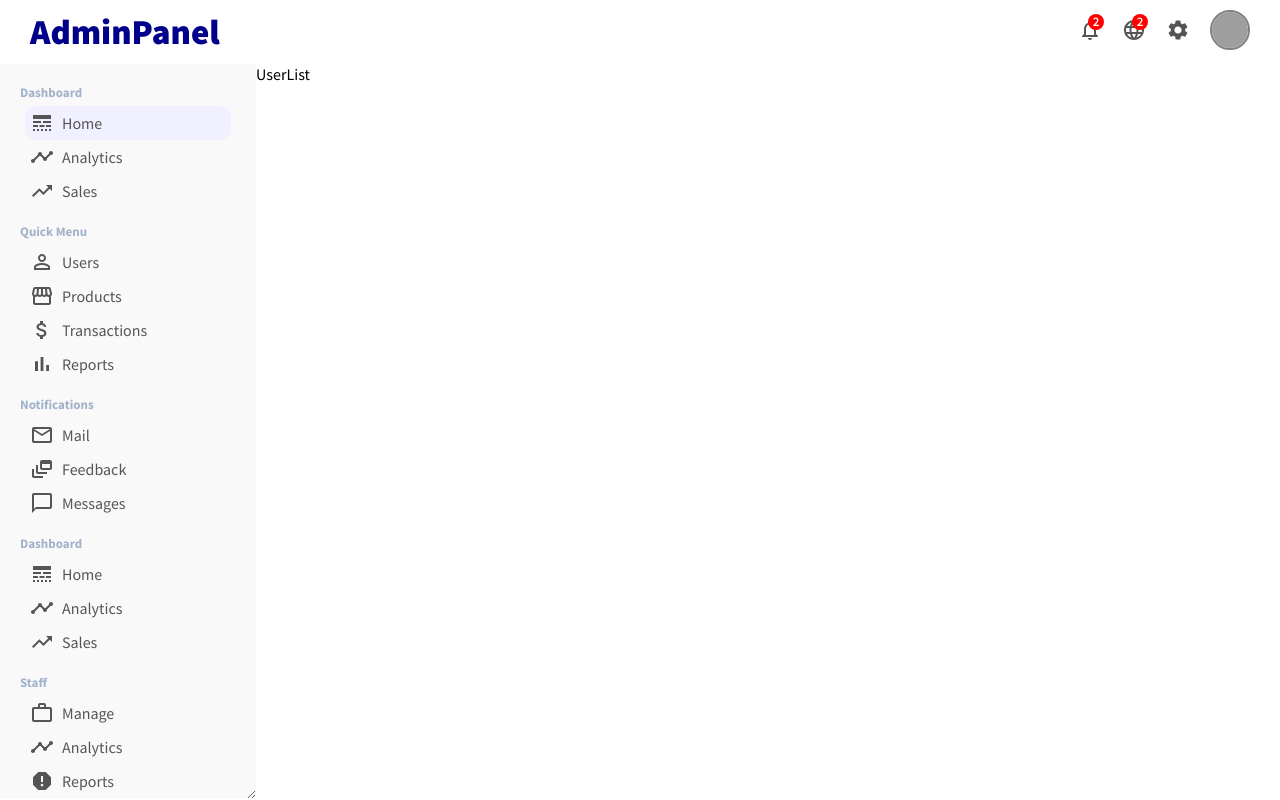
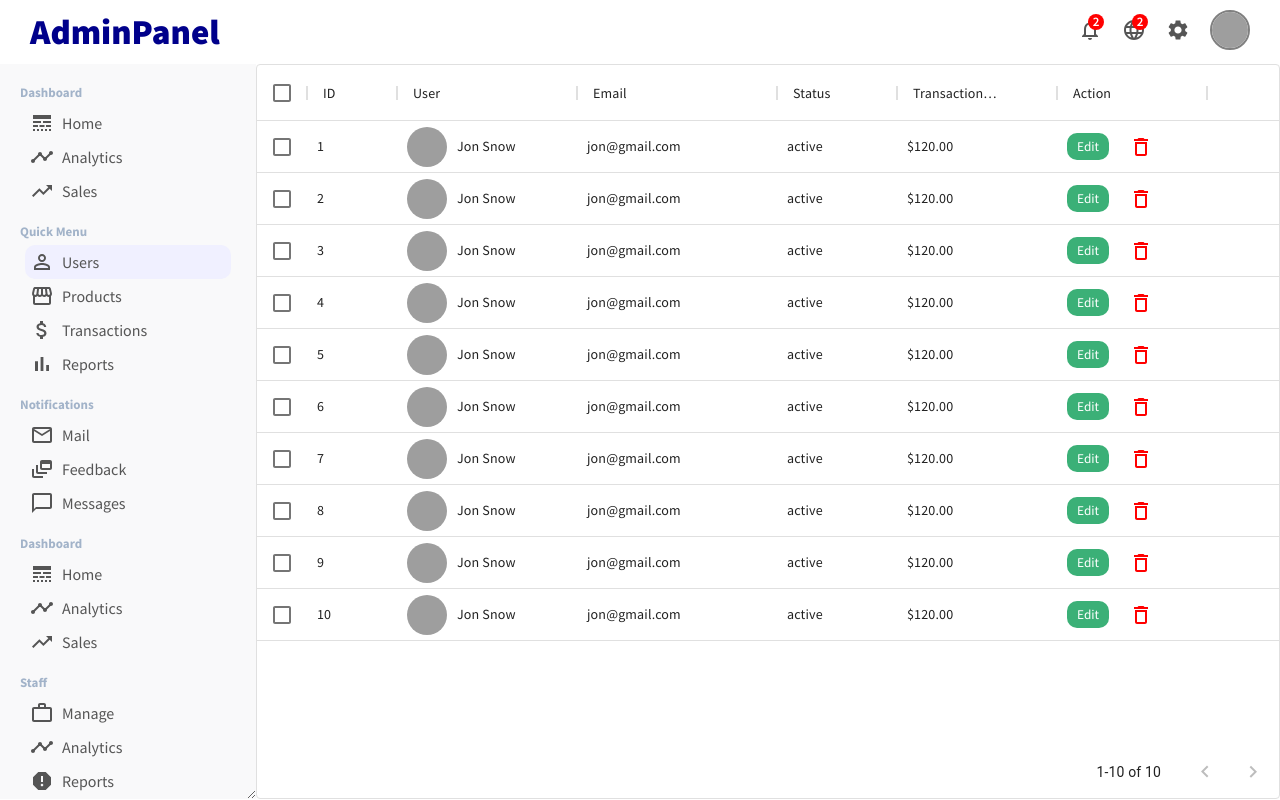
Before and after one commit to noiceee/admin-dashboard, a React (Create React App) app: page /users in a window 1280 px wide. Built offline with nearby package versions, Linux system fonts and the light colour scheme; grey boxes are pictures that could not be loaded.

Commit message:
Fixed bug, added User page

```diff
--- a/package.json
+++ b/package.json
@@ -4,6 +4,7 @@
   "private": true,
   "dependencies": {
     "@material-ui/core": "^4.12.3",
+    "@material-ui/data-grid": "^4.0.0-alpha.37",
     "@material-ui/icons": "^4.11.2",
     "@testing-library/jest-dom": "^5.16.1",
     "@testing-library/react": "^12.1.2",
--- a/src/App.jsx
+++ b/src/App.jsx
@@ -4,17 +4,20 @@ import './app.scss';
 import Home from "./pages/home/Home";
 import { Routes, Route} from "react-router-dom";
 import UserList from "./pages/userList/UserList";
+import User from "./pages/user/User";
+import { useState } from "react";
 
 function App() {
-  let activePage = 'home';
+  const [activePage, setActivePage] = useState('home');
   return (
     <div>
       <TopBar />
       <div className="container">
-        <SideBar activePage={activePage}/>
+        <SideBar activePage={activePage} setActivePage = {setActivePage}/>
         <Routes>
-          <Route path="/users" element={<UserList />} />
-          <Route path="/" element={<Home />} />
+          <Route path="/" element={<Home setActivePage = {setActivePage}/>} />
+          <Route path="/users" element={<UserList setActivePage = {setActivePage}/>} />
+          <Route path="/user/:userid" element={<User/>} />
         </Routes>
       </div>
     </div>
--- a/src/components/sidebar/SideBar.jsx
+++ b/src/components/sidebar/SideBar.jsx
@@ -18,7 +18,7 @@ import { Link } from "react-router-dom";
 // import interact from
 // 'https://cdn.interactjs.io/v1.10.11/interactjs/index.js'
 
-export default function SideBar({activePage}) {
+export default function SideBar({activePage, setActivePage}) {
   return (
     <div className="sidebar">
       <div className="sidebar-wrapper">
@@ -26,7 +26,7 @@ export default function SideBar({activePage}) {
           <h3 className="sidebar-title">Dashboard</h3>
           <ul className="sidebar-list">
             <Link to='/'>
-              <li className= {`sidebar-list-item ${activePage == 'home' ? 'active': null}`} >
+              <li className= {`sidebar-list-item ${activePage == 'home' ? 'active': null}`} onClick={()=>setActivePage('home')} >
                 <LineStyle className="sidebar-icon" />
                 Home
               </li>
@@ -46,7 +46,7 @@ export default function SideBar({activePage}) {
           <h3 className="sidebar-title">Quick Menu</h3>
           <ul className="sidebar-list">
             <Link to="/users">
-              <li className="sidebar-list-item">
+              <li className= {`sidebar-list-item ${activePage == 'users' ? 'active': null}`} onClick={()=>setActivePage('users')}>
                 <PermIdentity className="sidebar-icon" />
                 Users
               </li>
--- a/src/components/widgetLg/widgetlg.scss
+++ b/src/components/widgetLg/widgetlg.scss
@@ -1,5 +1,6 @@
 .widgetlg {
   flex: 2;
+  height: fit-content;
   padding: 30px;
   border-radius: 10px;
   box-shadow: rgba(99, 99, 99, 0.2) 0px 2px 8px 0px;
--- a/src/dummyData.js
+++ b/src/dummyData.js
@@ -48,3 +48,178 @@ export const userData = [
     "Active User": 3000,
   },
 ];
+export const userRows = [
+  {
+    id: 1,
+    username: "Jon Snow",
+    avatar:
+      "https://preview.redd.it/7q6vng58tlt71.jpg?width=736&format=pjpg&auto=webp&s=a71d5e5fe3fdb153d1308d80a333edd31bfd4e42",
+    email: "jon@gmail.com",
+    status: "active",
+    transaction: "$120.00",
+  },
+  {
+    id: 2,
+    username: "Jon Snow",
+    avatar:
+      "https://images.pexels.com/photos/1152994/pexels-photo-1152994.jpeg?auto=compress&cs=tinysrgb&dpr=2&w=500",
+    email: "jon@gmail.com",
+    status: "active",
+    transaction: "$120.00",
+  },
+  {
+    id: 3,
+    username: "Jon Snow",
+    avatar:
+      "https://preview.redd.it/7q6vng58tlt71.jpg?width=736&format=pjpg&auto=webp&s=a71d5e5fe3fdb153d1308d80a333edd31bfd4e42",
+    email: "jon@gmail.com",
+    status: "active",
+    transaction: "$120.00",
+  },
+  {
+    id: 4,
+    username: "Jon Snow",
+    avatar:
+      "https://images.pexels.com/photos/1152994/pexels-photo-1152994.jpeg?auto=compress&cs=tinysrgb&dpr=2&w=500",
+    email: "jon@gmail.com",
+    status: "active",
+    transaction: "$120.00",
+  },
+  {
+    id: 5,
+    username: "Jon Snow",
+    avatar:
+      "https://preview.redd.it/7q6vng58tlt71.jpg?width=736&format=pjpg&auto=webp&s=a71d5e5fe3fdb153d1308d80a333edd31bfd4e42",
+    email: "jon@gmail.com",
+    status: "active",
+    transaction: "$120.00",
+  },
+  {
+    id: 6,
+    username: "Jon Snow",
+    avatar:
+      "https://preview.redd.it/7q6vng58tlt71.jpg?width=736&format=pjpg&auto=webp&s=a71d5e5fe3fdb153d1308d80a333edd31bfd4e42",
+    email: "jon@gmail.com",
+    status: "active",
+    transaction: "$120.00",
+  },
+  {
+    id: 7,
+    username: "Jon Snow",
+    avatar:
+      "https://images.pexels.com/photos/1152994/pexels-photo-1152994.jpeg?auto=compress&cs=tinysrgb&dpr=2&w=500",
+    email: "jon@gmail.com",
+    status: "active",
+    transaction: "$120.00",
+  },
+  {
+    id: 8,
+    username: "Jon Snow",
+    avatar:
+      "https://preview.redd.it/7q6vng58tlt71.jpg?width=736&format=pjpg&auto=webp&s=a71d5e5fe3fdb153d1308d80a333edd31bfd4e42",
+    email: "jon@gmail.com",
+    status: "active",
+    transaction: "$120.00",
+  },
+  {
+    id: 9,
+    username: "Jon Snow",
+    avatar:
+      "https://images.pexels.com/photos/1152994/pexels-photo-1152994.jpeg?auto=compress&cs=tinysrgb&dpr=2&w=500",
+    email: "jon@gmail.com",
+    status: "active",
+    transaction: "$120.00",
+  },
+  {
+    id: 10,
+    username: "Jon Snow",
+    avatar:
+      "https://preview.redd.it/7q6vng58tlt71.jpg?width=736&format=pjpg&auto=webp&s=a71d5e5fe3fdb153d1308d80a333edd31bfd4e42",
+    email: "jon@gmail.com",
+    status: "active",
+    transaction: "$120.00",
+  },
+];
+
+export const productRows = [
+  {
+    id: 1,
+    name: "Apple Airpods",
+    img: "https://images.pexels.com/photos/7156886/pexels-photo-7156886.jpeg?auto=compress&cs=tinysrgb&dpr=2&w=500",
+    stock: 123,
+    status: "active",
+    price: "$120.00",
+  },
+  {
+    id: 2,
+    name: "Apple Airpods",
+    img: "https://images.pexels.com/photos/7156886/pexels-photo-7156886.jpeg?auto=compress&cs=tinysrgb&dpr=2&w=500",
+    stock: 123,
+    status: "active",
+    price: "$120.00",
+  },
+  {
+    id: 3,
+    name: "Apple Airpods",
+    img: "https://images.pexels.com/photos/7156886/pexels-photo-7156886.jpeg?auto=compress&cs=tinysrgb&dpr=2&w=500",
+    stock: 123,
+    status: "active",
+    price: "$120.00",
+  },
+  {
+    id: 4,
+    name: "Apple Airpods",
+    img: "https://images.pexels.com/photos/7156886/pexels-photo-7156886.jpeg?auto=compress&cs=tinysrgb&dpr=2&w=500",
+    stock: 123,
+    status: "active",
+    price: "$120.00",
+  },
+  {
+    id: 5,
+    name: "Apple Airpods",
+    img: "https://images.pexels.com/photos/7156886/pexels-photo-7156886.jpeg?auto=compress&cs=tinysrgb&dpr=2&w=500",
+    stock: 123,
+    status: "active",
+    price: "$120.00",
+  },
+  {
+    id: 6,
+    name: "Apple Airpods",
+    img: "https://images.pexels.com/photos/7156886/pexels-photo-7156886.jpeg?auto=compress&cs=tinysrgb&dpr=2&w=500",
+    stock: 123,
+    status: "active",
+    price: "$120.00",
+  },
+  {
+    id: 7,
+    name: "Apple Airpods",
+    img: "https://images.pexels.com/photos/7156886/pexels-photo-7156886.jpeg?auto=compress&cs=tinysrgb&dpr=2&w=500",
+    stock: 123,
+    status: "active",
+    price: "$120.00",
+  },
+  {
+    id: 8,
+    name: "Apple Airpods",
+    img: "https://images.pexels.com/photos/7156886/pexels-photo-7156886.jpeg?auto=compress&cs=tinysrgb&dpr=2&w=500",
+    stock: 123,
+    status: "active",
+    price: "$120.00",
+  },
+  {
+    id: 9,
+    name: "Apple Airpods",
+    img: "https://images.pexels.com/photos/7156886/pexels-photo-7156886.jpeg?auto=compress&cs=tinysrgb&dpr=2&w=500",
+    stock: 123,
+    status: "active",
+    price: "$120.00",
+  },
+  {
+    id: 10,
+    name: "Apple Airpods",
+    img: "https://images.pexels.com/photos/7156886/pexels-photo-7156886.jpeg?auto=compress&cs=tinysrgb&dpr=2&w=500",
+    stock: 123,
+    status: "active",
+    price: "$120.00",
+  },
+];
--- a/src/pages/home/Home.jsx
+++ b/src/pages/home/Home.jsx
@@ -6,7 +6,8 @@ import {userData} from '../../dummyData';
 import WidgetSm from '../../components/widgetSm/WidgetSm';
 import WidgetLg from '../../components/widgetLg/WidgetLg';
 
-export default function Home() {
+export default function Home({setActivePage}) {
+  setActivePage('home');
   return <div className='home'>
       <FeaturedInfo />
       <Chart
--- /dev/null
+++ b/src/pages/user/User.jsx
@@ -0,0 +1,7 @@
+import './user.scss';
+
+export default function User() {
+  return (
+    <div className='user'>User</div>
+  )
+}
--- /dev/null
+++ b/src/pages/user/user.scss
@@ -0,0 +1,3 @@
+.user{
+    flex: 4;
+}
--- a/src/pages/userList/UserList.jsx
+++ b/src/pages/userList/UserList.jsx
@@ -1,9 +1,81 @@
-import './userlist.scss';
+import { DataGrid } from "@material-ui/data-grid";
+import "./userlist.scss";
+import { userRows as rows } from "../../dummyData";
+import { DeleteOutline } from "@material-ui/icons";
+import { Link } from "react-router-dom";
+import { useState } from "react";
 
-export default function(){
-    return (
-        <div className="UserList">
-            UserList
-        </div>
-    )
+export default function UserList({setActivePage}) {
+  const [userRows, setUserRows] = useState(rows);
+  setActivePage('users');
+  const handleDelete = (id) => {
+    setUserRows((prevState) => prevState.filter((row) => row.id !== id));
+  };
+  const columns = [
+    {
+      field: "id",
+      headerName: "ID",
+      width: 90,
+    },
+    {
+      field: "user",
+      headerName: "User",
+      width: 180,
+      renderCell: (params) => {
+        console.log(params);
+        return (
+          <div className="userListUser">
+            <img className="userListImg" src={params.row.avatar} alt="" />
+            {params.row.username}
+          </div>
+        );
+      },
+    },
+    {
+      field: "email",
+      headerName: "Email",
+      width: 200,
+    },
+    {
+      field: "status",
+      headerName: "Status",
+      width: 120,
+    },
+    {
+      field: "transaction",
+      headerName: "Transaction Volume",
+      width: 160,
+    },
+    {
+      field: "action",
+      headerName: "Action",
+      width: 150,
+      renderCell: (params) => {
+        return (
+          <>
+            <Link to={"/user/" + params.row.id}>
+              <button className="userListEdit">Edit</button>
+            </Link>
+            <DeleteOutline
+              className="userListDelete"
+              onClick={() => handleDelete(params.row.id)}
+            />
+          </>
+        );
+      },
+    },
+  ];
+
+  return (
+    <div className="UserList">
+      <DataGrid
+        rows={userRows}
+        columns={columns}
+        pageSize={15}
+        // rowsPerPageOptions={[5]}
+        checkboxSelection
+        disableSelectionOnClick
+      />
+    </div>
+  );
 }
--- a/src/pages/userList/userlist.scss
+++ b/src/pages/userList/userlist.scss
@@ -1,3 +1,27 @@
 .UserList{
     flex: 4;
+    .userListUser{
+        display: flex;
+        align-items: center;
+        .userListImg{
+            object-fit: cover;
+            height: 40px;
+            width: 40px;
+            border-radius: 50px;
+            margin-right: 10px;
+        }
+    }
+    .userListEdit{
+        border: none;
+        border-radius: 10px;
+        padding: 5px 10px;
+        background-color: #3bb077;
+        color: white;
+        cursor: pointer;
+        margin-right: 20px;
+    }
+    .userListDelete{
+        color: red;
+        cursor: pointer;
+    }
 }
```
Also changed, not shown: 1 other file (tests, documents, lock files or other folders). Lines whose indentation alone changed are shown as unchanged.
